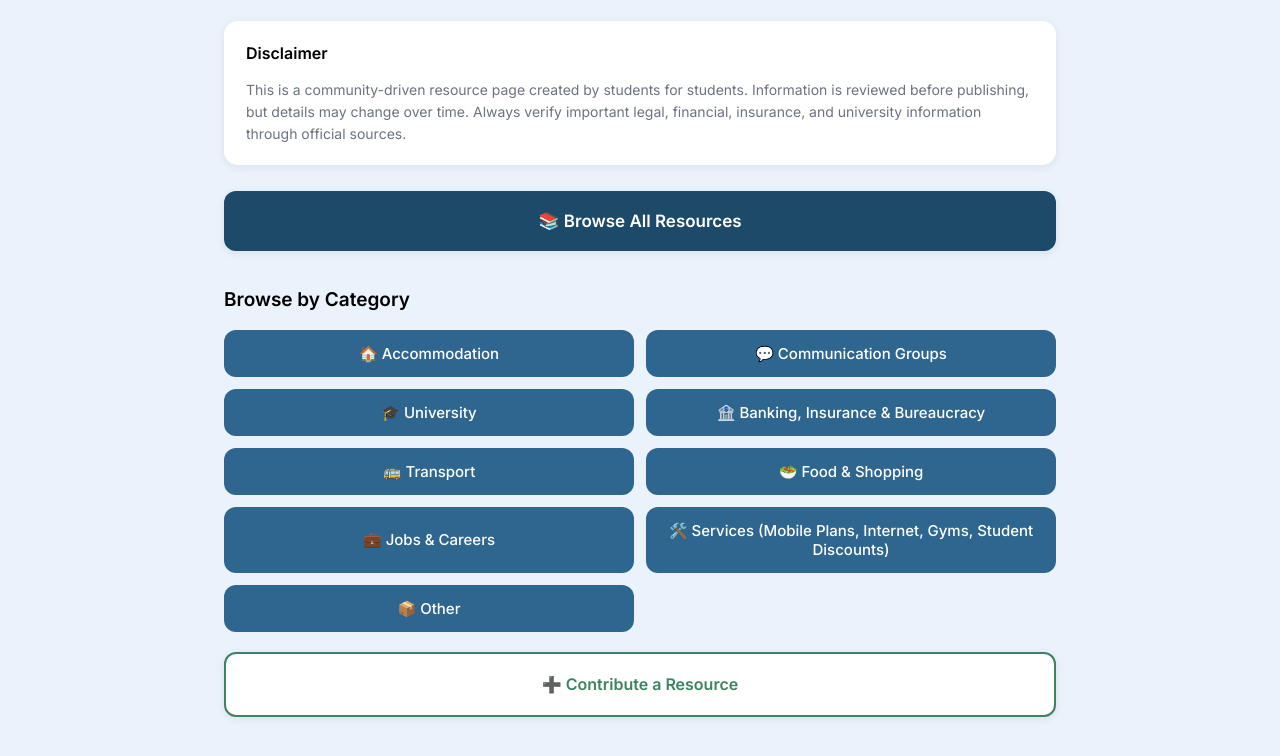
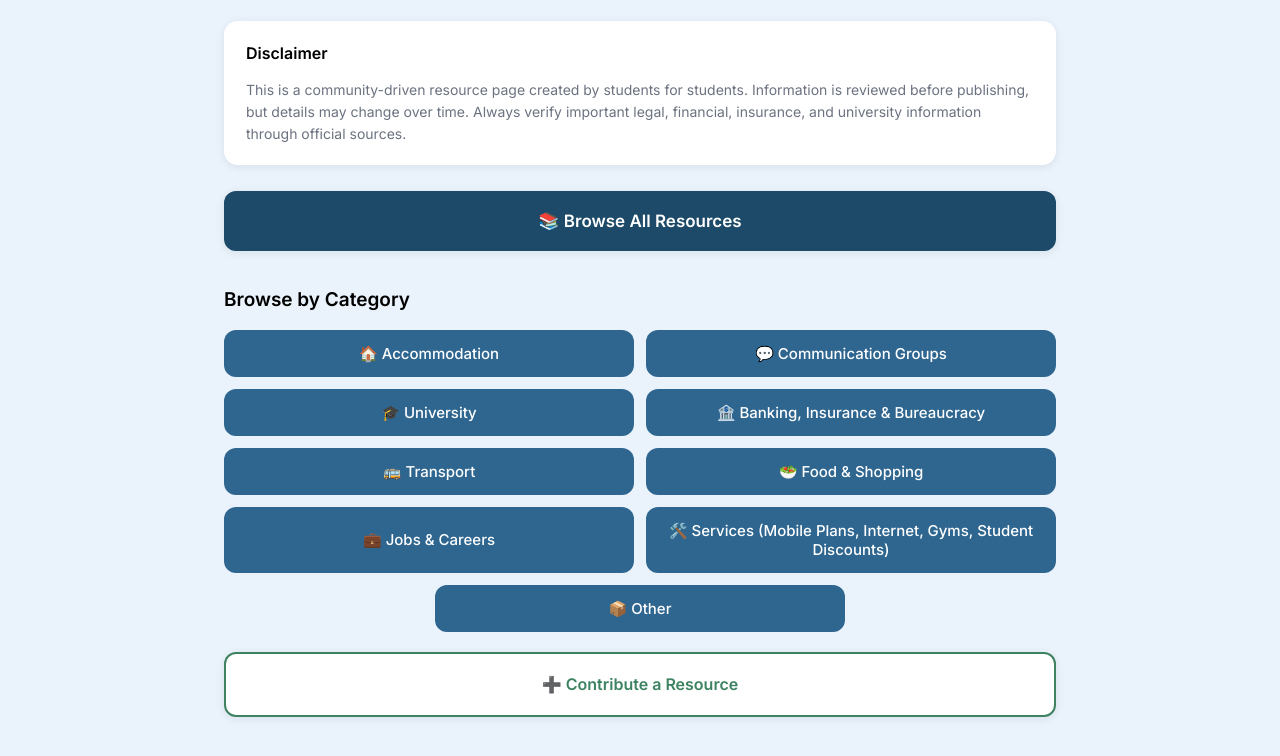
Before and after one commit to Shravan8-cloud/student-guide-luneburg, a plain HTML site: page index.html in a window 1280 px wide. Shown: the part 160-916 px from the top of the page. Drawn offline with nearby package versions, Linux system fonts and the light colour scheme; no server answers.

```diff
--- a/styles.css
+++ b/styles.css
@@ -131,6 +131,12 @@
     grid-template-columns: repeat(2, 1fr);
     gap: 12px;
     margin-top: 16px;
+}
+
+.category-grid button:last-child {
+    grid-column: 1 / -1;
+    justify-self: center;
+    width: calc(50% - 6px);
 }
 
 button {
@@ -431,6 +437,10 @@
         grid-template-columns: 1fr;
     }
 
+    .category-grid button:last-child {
+        width: 100%;
+    }
+
     body {
         padding: 24px 16px;
     }
```
